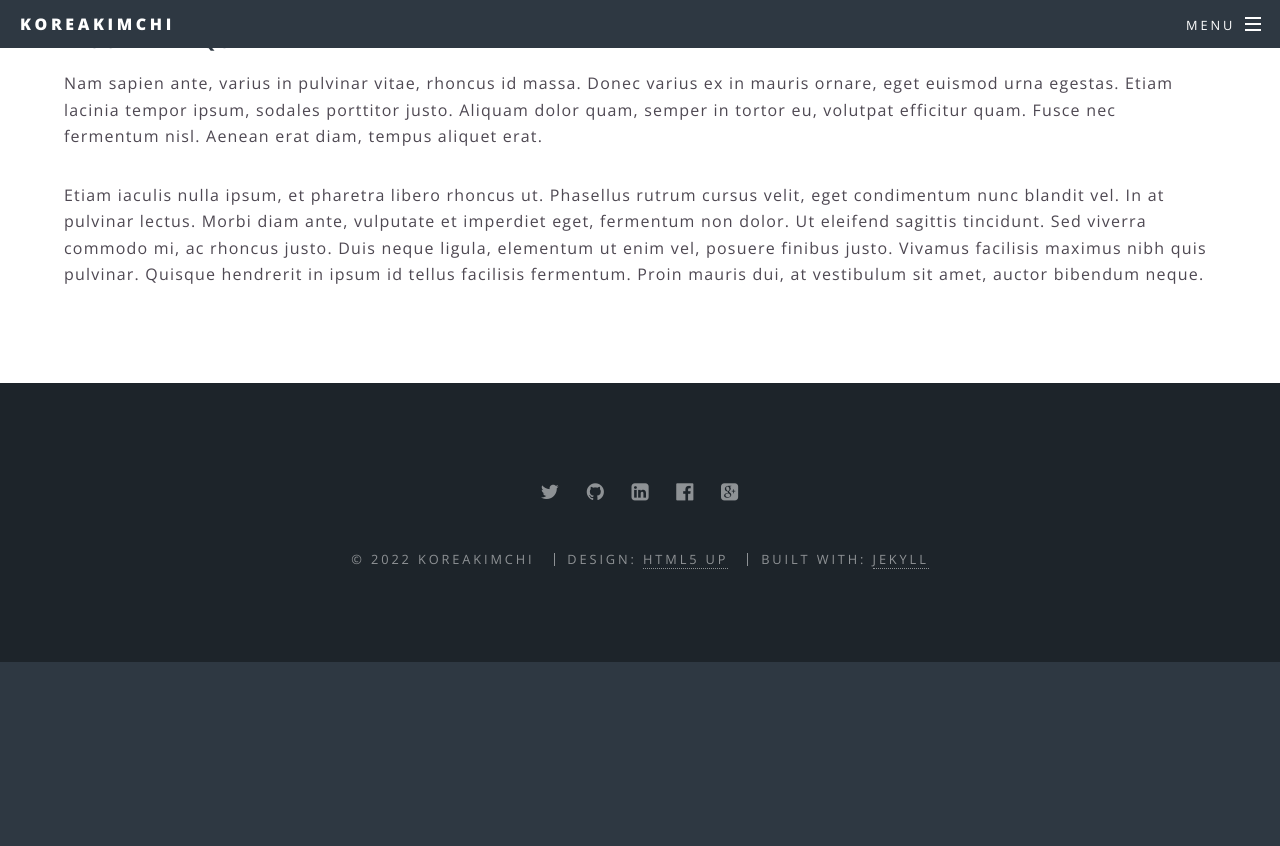
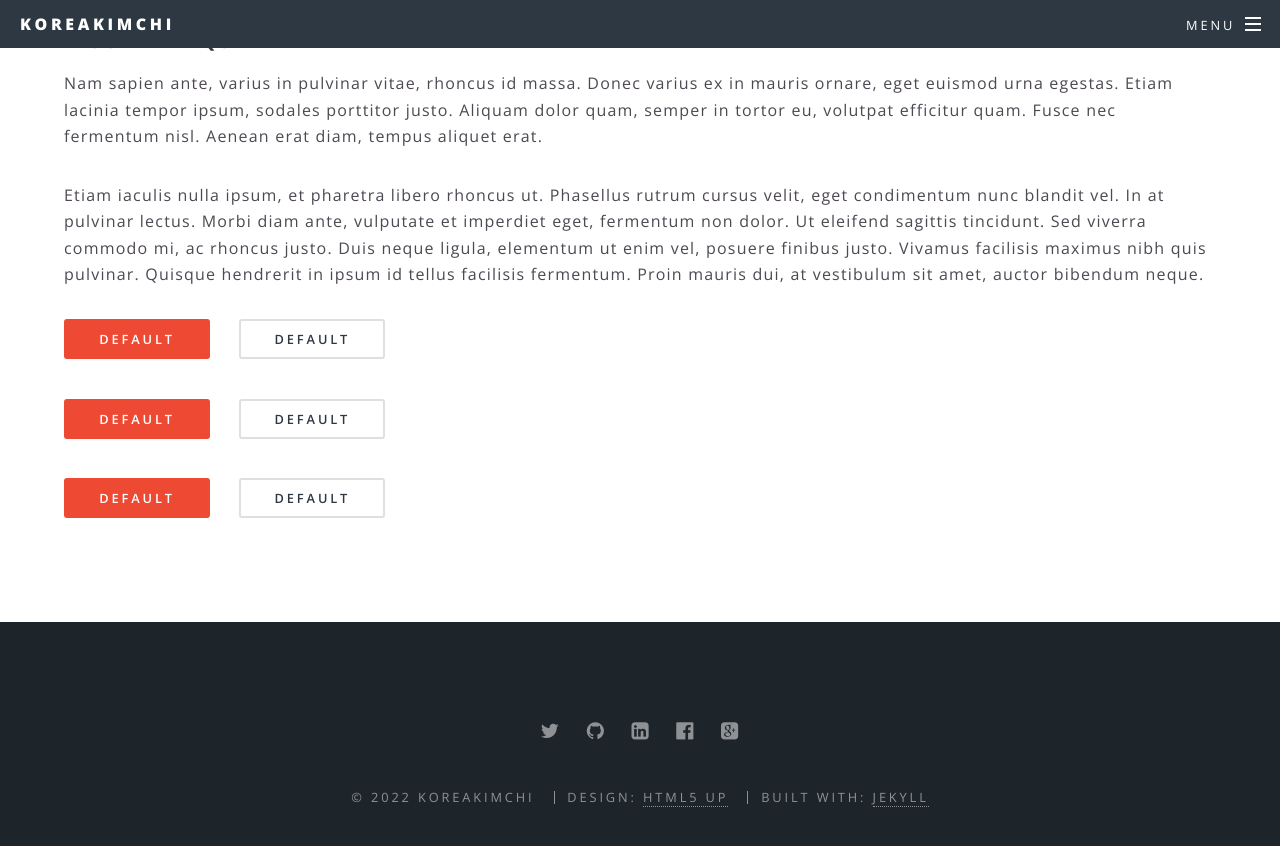
Before and after one commit to KoreaKimchi/KoreaKimchi.github.io, a Jekyll site: the page built from test.html, in a window 1280 px wide and 900 px high, scrolled down 930 px. Shown: the top 846 px of the window. Built offline with Jekyll 4.4.1, drawn with Linux system fonts in a browser that asks for light colours; before the commit the page ends 1592 px from its top, so only the background shows below that.

Commit message:
Update test.html

```diff
--- a/test.html
+++ b/test.html
@@ -10,3 +10,16 @@ title: test
 	<h4>Feugiat aliquam</h4>
 	<p>Nam sapien ante, varius in pulvinar vitae, rhoncus id massa. Donec varius ex in mauris ornare, eget euismod urna egestas. Etiam lacinia tempor ipsum, sodales porttitor justo. Aliquam dolor quam, semper in tortor eu, volutpat efficitur quam. Fusce nec fermentum nisl. Aenean erat diam, tempus aliquet erat.</p>
 	<p>Etiam iaculis nulla ipsum, et pharetra libero rhoncus ut. Phasellus rutrum cursus velit, eget condimentum nunc blandit vel. In at pulvinar lectus. Morbi diam ante, vulputate et imperdiet eget, fermentum non dolor. Ut eleifend sagittis tincidunt. Sed viverra commodo mi, ac rhoncus justo. Duis neque ligula, elementum ut enim vel, posuere finibus justo. Vivamus facilisis maximus nibh quis pulvinar. Quisque hendrerit in ipsum id tellus facilisis fermentum. Proin mauris dui, at vestibulum sit amet, auctor bibendum neque.</p>
+
+<ul class="actions">
+	<li><a href="#" class="button special">Default</a></li>
+	<li><a href="#" class="button">Default</a></li>
+</ul>
+<ul class="actions">
+	<li><a href="#" class="button special">Default</a></li>
+	<li><a href="#" class="button">Default</a></li>
+</ul>
+<ul class="actions">
+	<li><a href="#" class="button special">Default</a></li>
+	<li><a href="#" class="button">Default</a></li>
+</ul>
```
